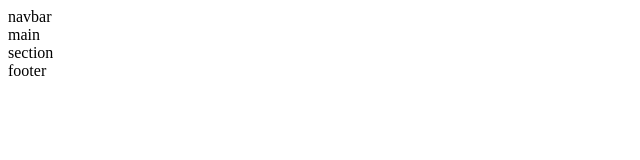
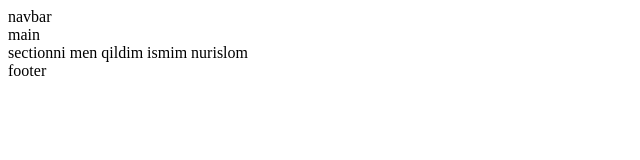
Before and after one commit to czargrozniy444-dev/ahmad, a plain HTML site: page index.html in a window 1280 px wide. Shown: the whole page, without its empty margins (0-640 px from the left). Drawn offline with Linux system fonts and the light colour scheme.

Commit message:
section change

```diff
--- a/index.html
+++ b/index.html
@@ -16,7 +16,7 @@
             main
         </main>
         <section>
-            section
+            sectionni men  qildim ismim nurislom
         </section>
         <footer>
             footer
```
